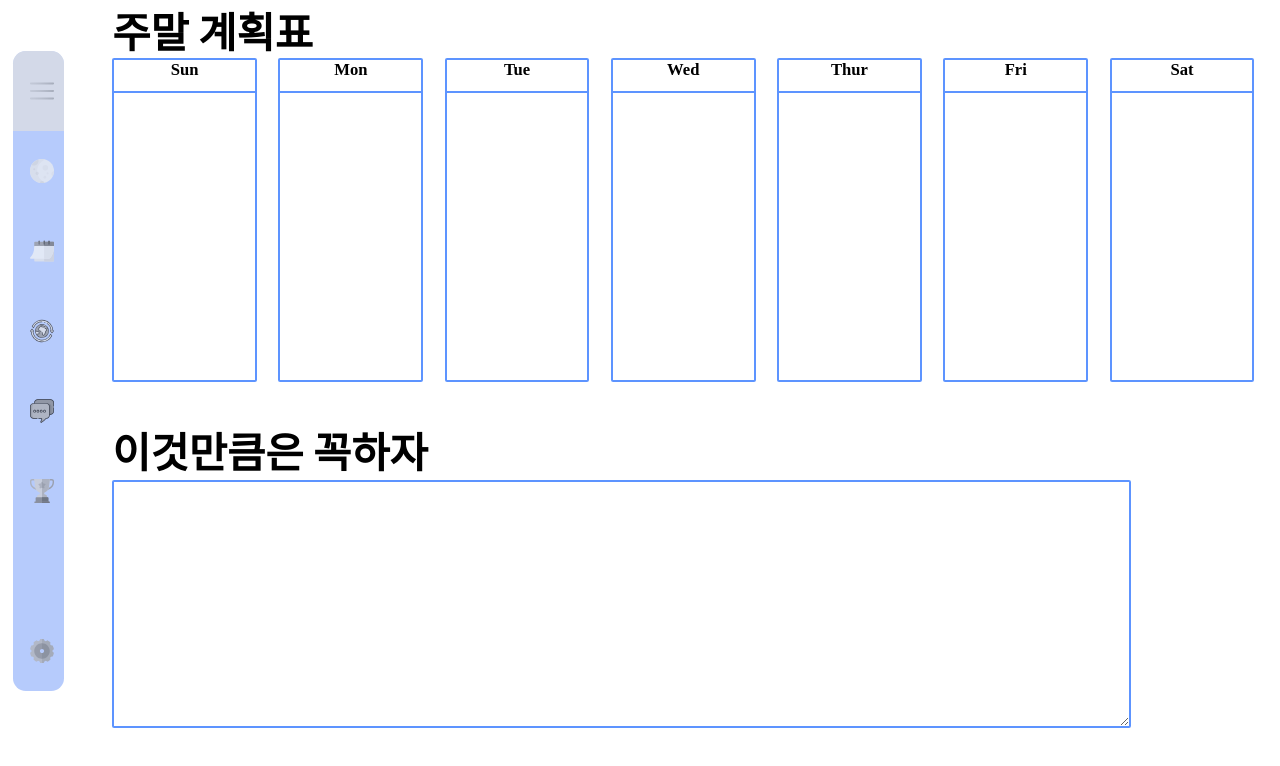
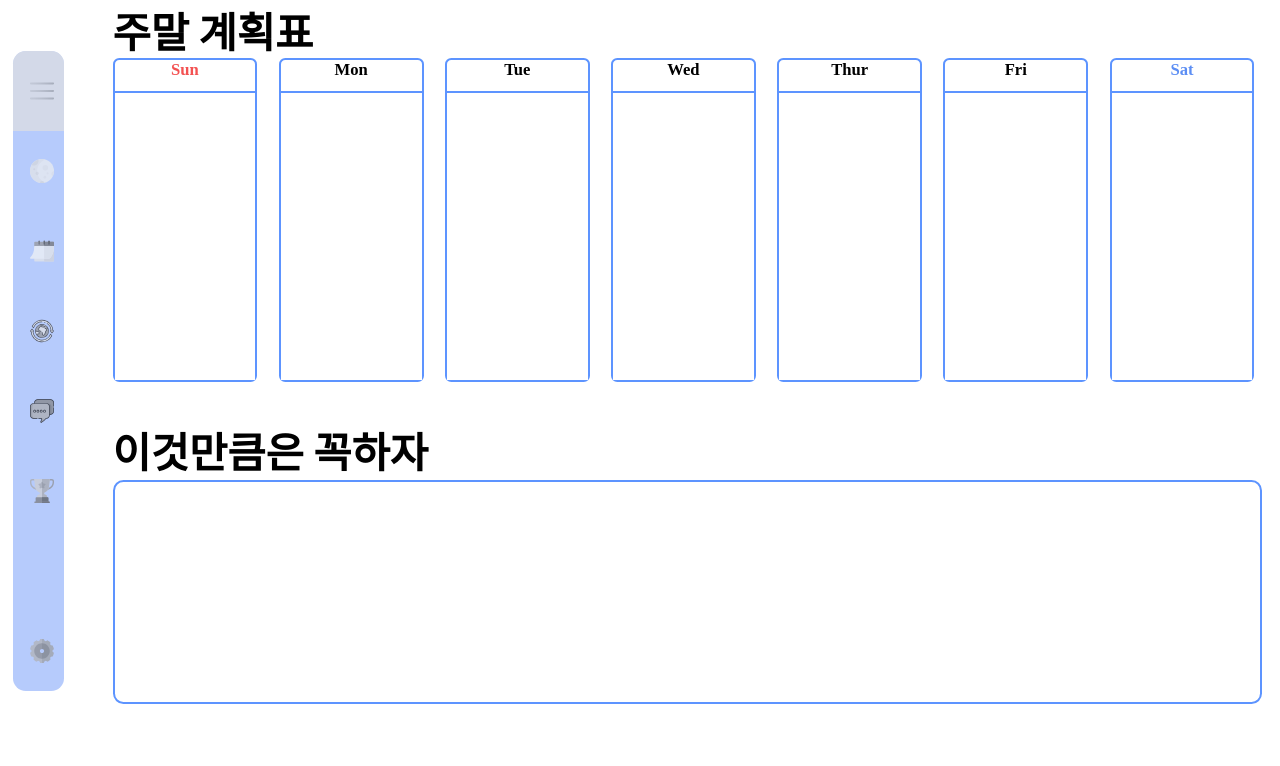
Before and after one commit to xodus0721/examiner, a React (Create React App) app: page /Weekly in a window 1280 px wide. Shown: the top 766 px of the page. Built offline with nearby package versions, Linux system fonts and the light colour scheme.

Commit message:
modify -> other years calendar not show today's dates yellow color

```diff
--- a/src/components/date.js
+++ b/src/components/date.js
@@ -7,9 +7,9 @@ const Date = (props) => {
     date,
     thisMonth,
     weekend,
-    today,
+    todays,
     month,
-    todaysMonth,
+    year,
   } = props.info;
 
   return (
@@ -19,10 +19,14 @@ const Date = (props) => {
           "box-margin " +
           (thisMonth === 1 ? "" : "not-this-month ") +
           (weekend === "Sun" ? " sun " : weekend === "Sat" ? " sat " : "") +
-          (todaysMonth === month ? (today === date ? "today " : "") : "")
+          (todays[2] === year && todays[1] === month
+            ? todays[0] === date
+              ? "today "
+              : ""
+            : "")
         }
       >
-        {date}
+        {String(date)}
       </div>
       <div className="box-margin">{icon}</div>
     </div>
--- a/src/routes/monthly.js
+++ b/src/routes/monthly.js
@@ -21,8 +21,7 @@ const monthNames = [
 ];
 const weekNames = ["Sun", "Mon", "Tue", "Wed", "Thur", "Fri", "Sat"];
 
-const today = d.getDate();
-const todaysMonth = d.getMonth() + 1;
+const todays = [d.getDate(), d.getMonth()+1, d.getUTCFullYear()];
 
 let monthDay = [31, 28, 31, 30, 31, 30, 31, 31, 30, 31, 30, 31];
 
@@ -62,9 +61,9 @@ const bufMaker = (month, year) => {
       icon: "",
       thisMonth: 0,
       weekend: "",
-      today: today,
+      todays: todays,
       month: month,
-      todaysMonth: todaysMonth,
+      year: year,
     };
   for (let i = firstDay; i < monthDay[month - 1] + firstDay; i++)
     tempBuf[i] = {
@@ -78,9 +77,9 @@ const bufMaker = (month, year) => {
             `${year}-${month >= 10 ? month : "0" + month}-${i - (firstDay - 1)}`
           ).getDay()
         ],
-      today: today,
+      todays: todays,
       month: month,
-      todaysMonth: todaysMonth,
+      year: year,
     };
   let num = 0;
   for (let i = monthDay[month - 1] + firstDay; i < 42; i++) {
@@ -90,9 +89,9 @@ const bufMaker = (month, year) => {
       icon: "",
       thisMonth: 0,
       weekend: "",
-      today: today,
+      todays: todays,
       month: month,
-      todaysMonth: todaysMonth,
+      year: year,
     };
     num++;
   }
--- a/src/routes/weekly.js
+++ b/src/routes/weekly.js
@@ -19,7 +19,9 @@ const Weekly = () => {
           <Planner weekName={weekNames[6]} />
         </div>
         <div className="weekly-header">이것만큼은 꼭하자</div>
-        <textarea className="promise-board"></textarea>
+        <div className="promise-board">
+          <textarea className="promise-box"></textarea>
+        </div>
       </div>
     </div>
   );
--- a/src/stylesheets/weekly.scss
+++ b/src/stylesheets/weekly.scss
@@ -18,7 +18,7 @@
 
 .plan-template {
   border: calc(0.1vh + 0.1vw) solid #5d94ff;
-  border-radius: calc(0.1vw + 0.1vh);
+  border-radius: calc(0.3vw + 0.3vh);
   font-size: calc(0.8vh + 0.8vw);
   font-weight: 600;
   text-align: center;
@@ -29,8 +29,8 @@
 
   .content-box {
     height: 90%;
-    font-size: calc(1vh + 1vw);
-    font-weight: 600;
+    font-size: calc(0.8vh + 0.8vw);
+    font-weight: 300;
     border: 0;
     outline: 0;
     resize: none;
@@ -41,12 +41,28 @@
     border-bottom: calc(0.1vh + 0.1vw) solid #5d94ff;
   }
 }
+.plan-template:nth-child(1) {
+  color: #f35252;
+}
+
+.plan-template:nth-child(7) {
+  color: #5c8ef4;
+}
 
 .promise-board {
-  width: 79vw;
   height: 30vh;
   margin: 0 2vw 0 0;
+  border-radius: calc(0.1vw + 0.1vh);
+  font-size: calc(1vh + 1vw);
+}
+
+.promise-box {
+  width: 100%;
+  height: 90%;
+  font-size: calc(1vh + 1vw);
+  font-weight: 300;
   border: calc(0.1vh + 0.1vw) solid #5d94ff;
+  border-radius: calc(0.5vw + 0.5vh);
   outline: 0;
-  border-radius: calc(0.1vw + 0.1vh);
+  resize: none;
 }
```
